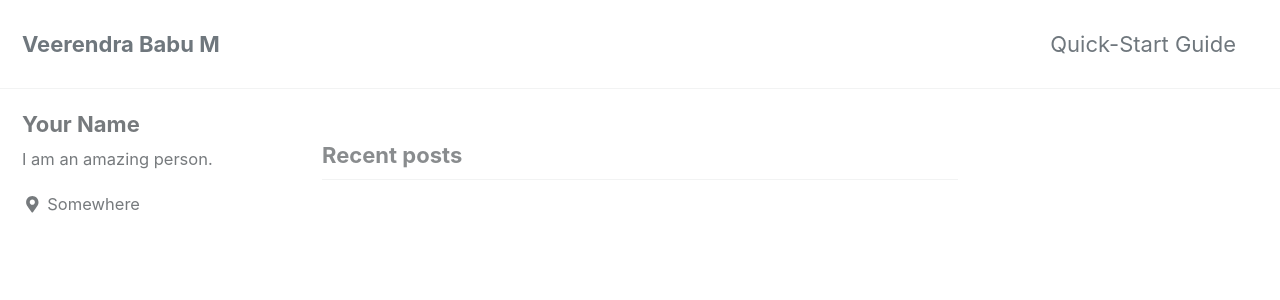
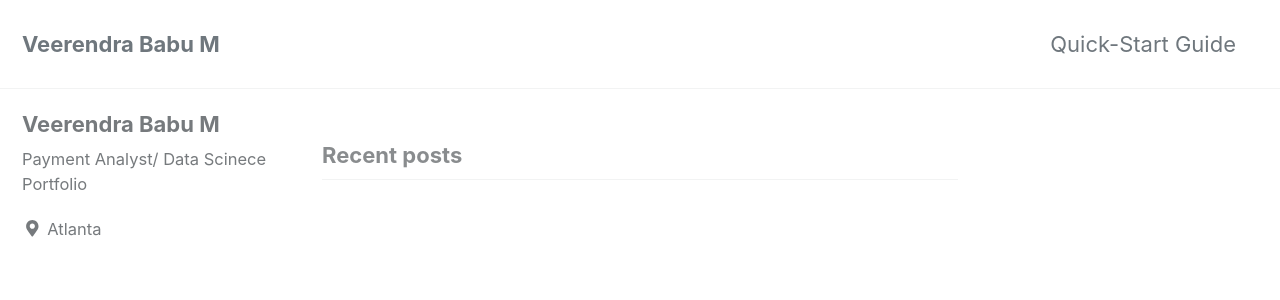
Before and after one commit to veerendrababum/veerendrababum.github.io, a Jekyll site: the page built from index.html, in a window 1280 px wide and 900 px high. Shown: the top 300 px of the window. Built offline with Jekyll 4.4.1, drawn with Linux system fonts in a browser that asks for light colours; cached includes are drawn as plain includes; the list of posts is cut into pages by our own code.

Commit message:
new change

```diff
--- a/_config.yml
+++ b/_config.yml
@@ -106,10 +106,10 @@ analytics:
 
 # Site Author
 author:
-  name             : "Your Name"
+  name             : "Veerendra Babu M"
   avatar           : # path of avatar image, e.g. "/assets/images/bio-photo.jpg"
-  bio              : "I am an amazing person."
-  location         : "Somewhere"
+  bio              : "Payment Analyst/ Data Scinece Portfolio"
+  location         : "Atlanta"
   email            :
   links:
     - label: "Email"
```
